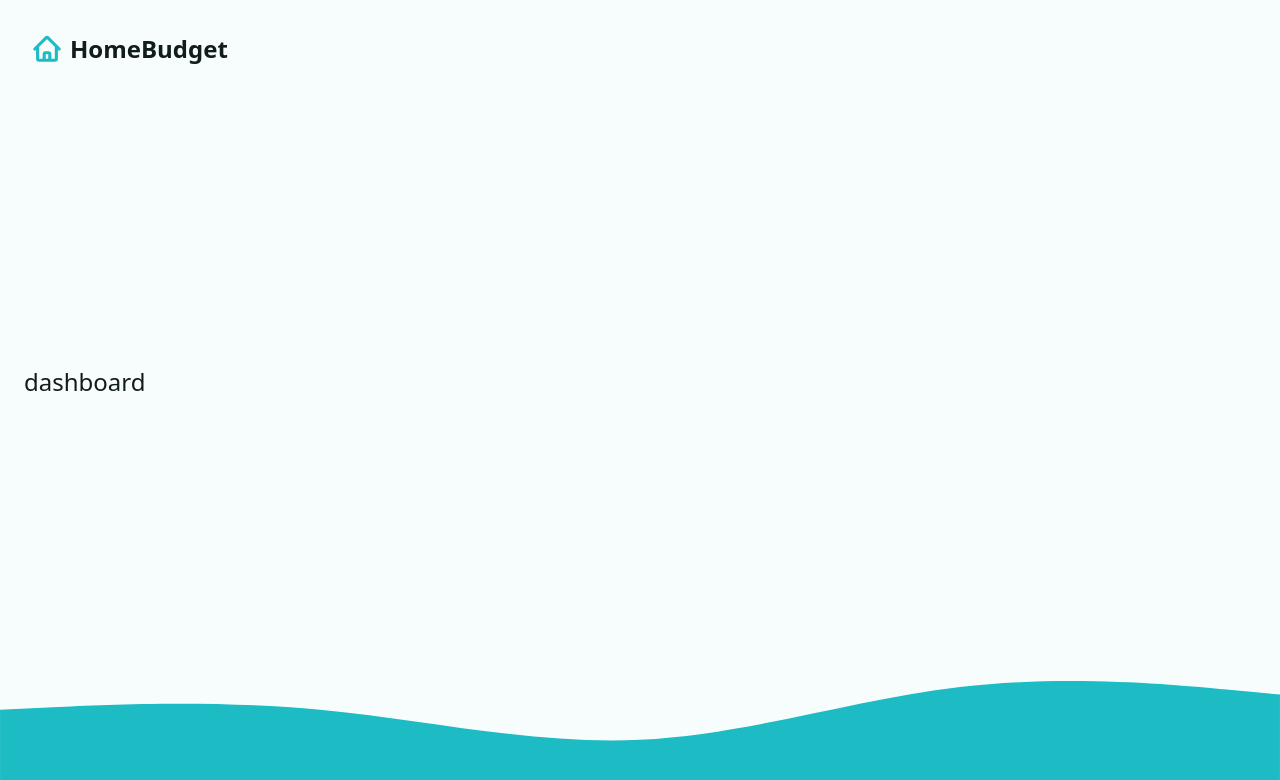
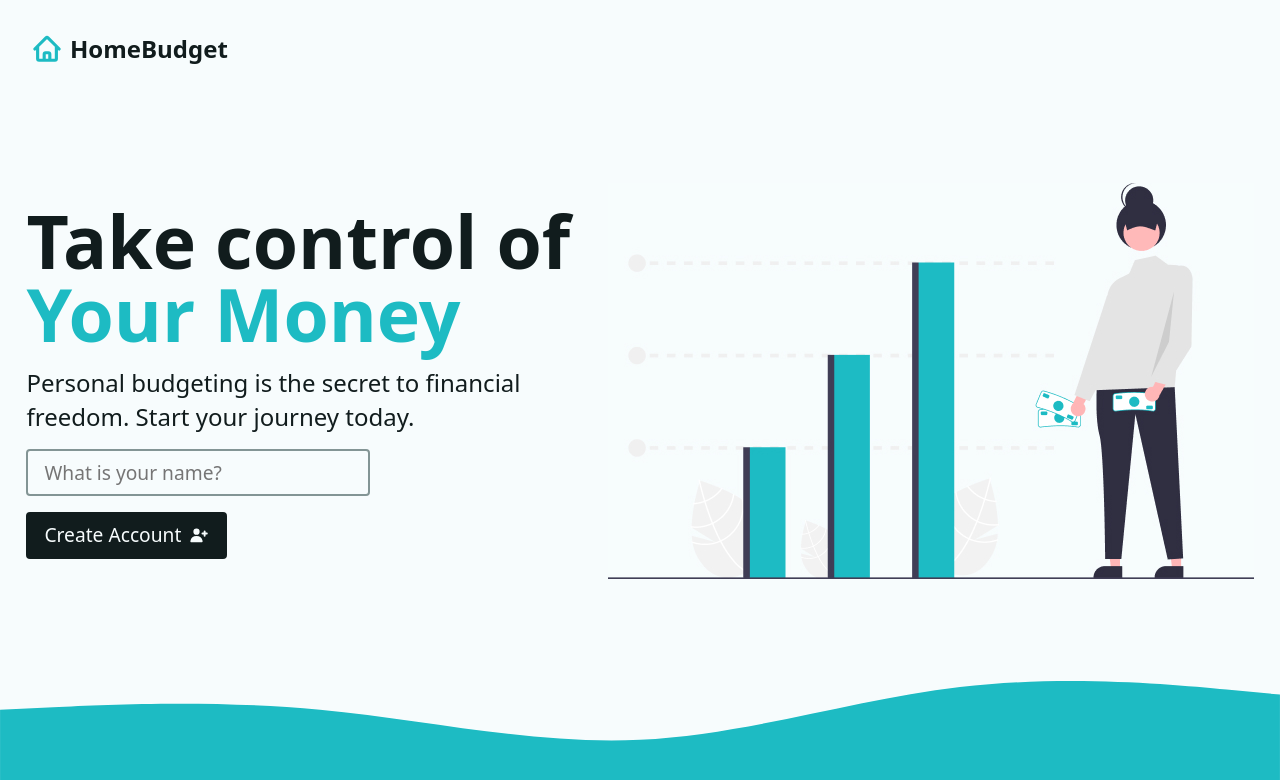
Before and after one commit to arielglvz/budget-app, a React (Vite) app: page / in a window 1280 px wide. Shown: the top 780 px of the page. Built offline with nearby package versions, Linux system fonts and the light colour scheme.

Commit message:
Adding a Login Form

```diff
--- a/src/App.jsx
+++ b/src/App.jsx
@@ -1,5 +1,8 @@
 import { createBrowserRouter, RouterProvider } from "react-router-dom"
 import Error from "./pages/Error"
+
+// components
+import Intro from "./components/Intro"
 
 // library imports
 import { ToastContainer } from "react-toastify"
@@ -7,7 +10,7 @@
 
 // Layouts
 import Main, { mainLoader } from "./layouts/Main"
-import Dashboard, { dashBoardLoader } from "./pages/Dashboard"
+import Dashboard, { dashBoardLoader, dashboardAction } from "./pages/Dashboard"
 
 // Actions
 import { logoutAction } from "./action/logout"
@@ -21,9 +24,10 @@
     children: [
       {
         index: true,
-        element: <p>dashboard</p>,
-        // loader: dashBoardLoader,
-        // errorElement: <Error />,
+        element: <Dashboard />,
+        loader: dashBoardLoader,
+        action: dashboardAction,
+        errorElement: <Error />,
       },
       {
         path: "logout",
@@ -31,10 +35,10 @@
       },
     ],
   },
-  // {
-  //   path: "*", // trigger when path not exist
-  //   element: <Error />,
-  // },
+  {
+    path: "*", // trigger when path not exist
+    element: <Error />,
+  },
 ])
 
 function App() {
--- /dev/null
+++ b/src/components/Intro.jsx
@@ -0,0 +1,41 @@
+import React from "react"
+import { Form } from "react-router-dom"
+
+// Library
+import { UserPlusIcon } from "@heroicons/react/16/solid"
+
+// Assets
+import Illustration from "../assets/illustration.jpg"
+
+const Intro = () => {
+  return (
+    <div className="intro">
+      <div>
+        <h1>
+          Take control of <span className="accent">Your Money</span>
+        </h1>
+        <p>
+          Personal budgeting is the secret to financial freedom. Start your
+          journey today.
+        </p>
+        <Form method="post">
+          <input
+            type="text"
+            name="userName"
+            required
+            placeholder="What is your name?"
+            aria-label="Your name"
+            autoComplete="given-name"
+          />
+          <button type="submit" className="btn btn--dark">
+            <span>Create Account</span>
+            <UserPlusIcon width={20} />
+          </button>
+        </Form>
+      </div>
+      <img src={Illustration} alt="Illustration" />
+    </div>
+  )
+}
+
+export default Intro
--- a/src/layouts/Main.jsx
+++ b/src/layouts/Main.jsx
@@ -22,7 +22,6 @@
     <div className="layout">
       <Nav userName={userName} />
       <main>
-        <h1>{userName}</h1>
         <Outlet />
       </main>
       <img src={Wave} alt="wave" />
--- a/src/pages/Dashboard.jsx
+++ b/src/pages/Dashboard.jsx
@@ -1,5 +1,13 @@
 import React from "react"
+
+// Library imports
+import { toast } from "react-toastify"
+
+// helper function
 import { fetchData } from "../helpers"
+
+//  Components
+import Intro from "../components/Intro"
 
 // RRD imports
 import { useLoaderData } from "react-router-dom"
@@ -10,14 +18,22 @@
   return { userName }
 }
 
+//  Action
+export async function dashboardAction({ request }) {
+  const data = await request.formData()
+  const formData = Object.fromEntries(data)
+  try {
+    localStorage.setItem("userName", JSON.stringify(formData.userName))
+    return toast.succes(`Welcome, ${formData.userName}`)
+  } catch (e) {
+    throw new Error("There was a problem creating you account.")
+  }
+}
+
 const Dashboard = () => {
   const { userName } = useLoaderData()
-  return (
-    <div>
-      <h1>{userName}</h1>
-      Dashboard
-    </div>
-  )
+
+  return <>{userName ? <p>{userName}</p> : <Intro />}</>
 }
 
 export default Dashboard
```
